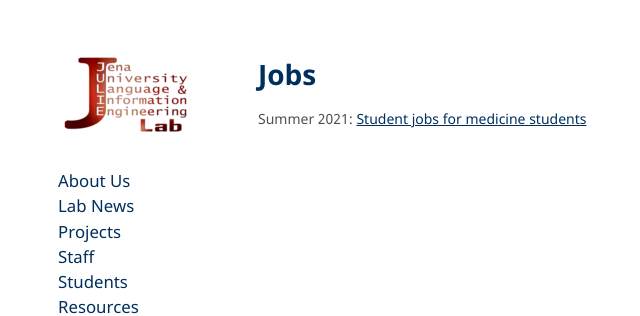
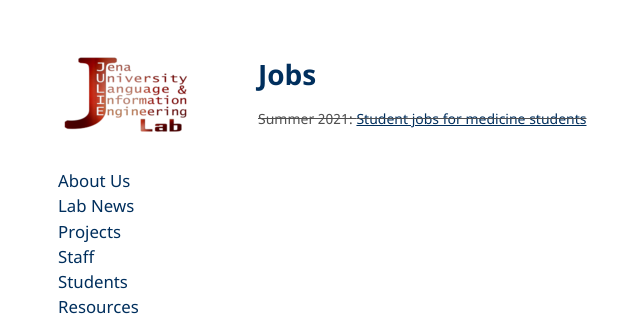
Before and after one commit to JULIELab/JULIELab.github.io, a Jekyll site: the page built from Jobs.md, in a window 1280 px wide. Shown: the top 316 px of the page, without its empty margins (152-792 px from the left). Built offline with Jekyll 4.4.1, drawn with Linux system fonts in a browser that asks for light colours; our own code applies the rules of GitHub Pages for plain Markdown files.

Commit message:
at least strikethrough job former job offer

```diff
--- a/Jobs.md
+++ b/Jobs.md
@@ -4,4 +4,4 @@ layout: default
 
 # Jobs
 
-Summer 2021: [Student jobs for medicine students](/downloads/jobs/Stellenausschreibung_Annotation_2021.pdf)
+~~Summer 2021: [Student jobs for medicine students](/downloads/jobs/Stellenausschreibung_Annotation_2021.pdf)~~
```
